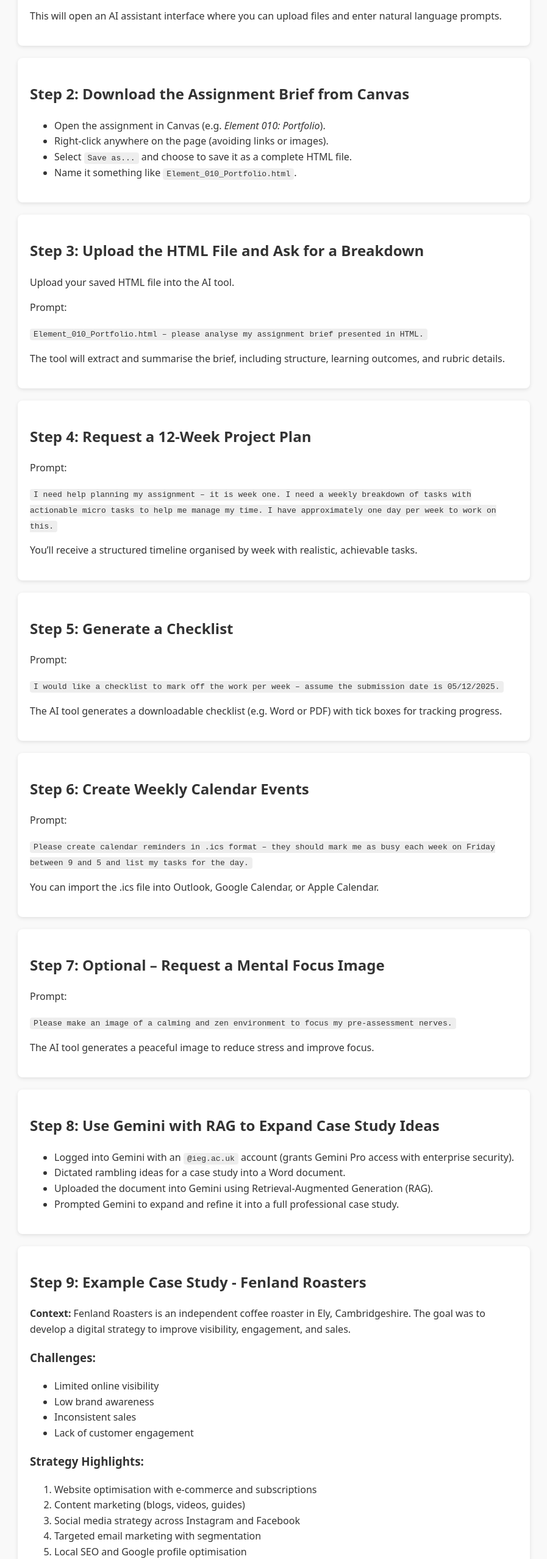
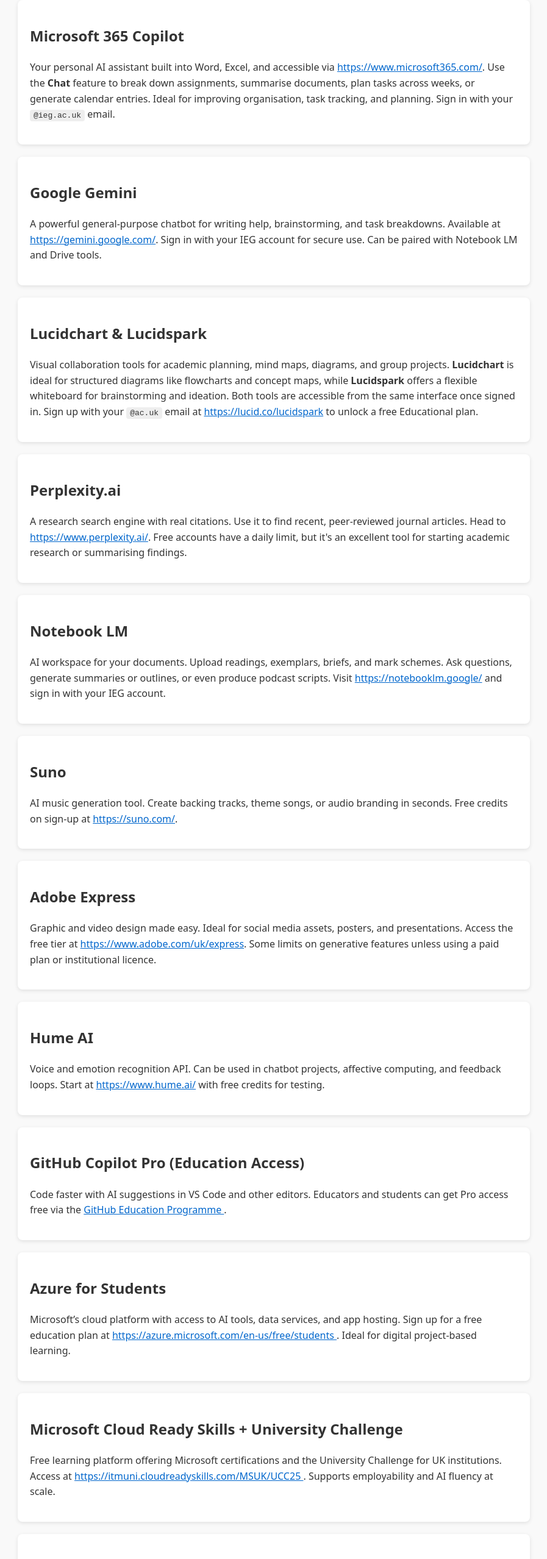
Before and after one commit to KarolynW/ai-tools-showcase, a plain HTML site: page index.html in a window 1280 px wide. Shown: the part 240-2797 px from the top of the page at 61% size, without its empty margins (191-1088 px from the left). Drawn offline with Linux system fonts and the light colour scheme; files that its build step writes are made by us from their sources.

Commit message:
Rolled back index

```diff
--- a/index.html
+++ b/index.html
@@ -2,121 +2,146 @@
 <html lang="en">
 <head>
   <meta charset="UTF-8">
-  <title>AI Assignment Workflow Demo</title>
-  <link rel="stylesheet" href="style/style.css">
+  <meta name="viewport" content="width=device-width, initial-scale=1">
+  <title>AI Tools for Academic Skills & Assessment</title>
+  <link rel="stylesheet" href="style.css">
 </head>
 <body>
+  <nav>
+    <button id="menu-toggle" class="menu-toggle" aria-label="Toggle menu">&#9776;</button>
+    <ul class="menu">
+      <li><a href="index.html">Home</a></li>
+      <li><a href="demo-prompts.html">Demo Prompts</a></li>
+    </ul>
+  </nav>
 
-  <h1>🧠 AI Workflow Demonstration: Assignment Planning with AI Tools</h1>
+  <button id="theme-toggle" aria-label="Toggle dark mode">Toggle dark mode</button>
+
+<h1>AI Tools to Support Graduate Capabilities</h1>
+<p class="codex-info">This GitHub page is also an example of interacting with Codex. Codex is an AI agent that reads instructions from users and automatically updates code.</p>
 
 <div class="tool">
-    <h2>Step 1: Access an AI Chat Interface</h2>
-    <p>Go to <a href="https://m365.cloud.microsoft/chat" target="_blank">https://m365.cloud.microsoft/chat</a> and sign in using your institutional Microsoft 365 account.</p>
-    <p>This will open an AI assistant interface where you can upload files and enter natural language prompts.</p>
+  <h2>Microsoft 365 Copilot</h2>
+  <p>
+    Your personal AI assistant built into Word, Excel, and accessible via
+    <a href="https://www.microsoft365.com/" target="_blank">https://www.microsoft365.com/</a>.
+    Use the <strong>Chat</strong> feature to break down assignments, summarise documents, plan tasks across weeks, or generate calendar entries.
+    Ideal for improving organisation, task tracking, and planning. Sign in with your <code>@ieg.ac.uk</code> email.
+  </p>
 </div>
 
 <div class="tool">
-    <h2>Step 2: Download the Assignment Brief from Canvas</h2>
-    <ul>
-      <li>Open the assignment in Canvas (e.g. <em>Element 010: Portfolio</em>).</li>
-      <li>Right-click anywhere on the page (avoiding links or images).</li>
-      <li>Select <code>Save as...</code> and choose to save it as a complete HTML file.</li>
-      <li>Name it something like <code>Element_010_Portfolio.html</code>.</li>
-    </ul>
+  <h2>Google Gemini</h2>
+  <p>
+    A powerful general-purpose chatbot for writing help, brainstorming, and task breakdowns.
+    Available at <a href="https://gemini.google.com/" target="_blank">https://gemini.google.com/</a>.
+    Sign in with your IEG account for secure use. Can be paired with Notebook LM and Drive tools.
+  </p>
 </div>
 
 <div class="tool">
-    <h2>Step 3: Upload the HTML File and Ask for a Breakdown</h2>
-    <p>Upload your saved HTML file into the AI tool.</p>
-    <p>Prompt:</p>
-    <code>Element_010_Portfolio.html – please analyse my assignment brief presented in HTML.</code>
-    <p>The tool will extract and summarise the brief, including structure, learning outcomes, and rubric details.</p>
+  <h2>Lucidchart & Lucidspark</h2>
+  <p>
+    Visual collaboration tools for academic planning, mind maps, diagrams, and group projects.
+    <strong>Lucidchart</strong> is ideal for structured diagrams like flowcharts and concept maps, while
+    <strong>Lucidspark</strong> offers a flexible whiteboard for brainstorming and ideation.
+    Both tools are accessible from the same interface once signed in.
+    Sign up with your <code>@ac.uk</code> email at
+    <a href="https://lucid.co/lucidspark" target="_blank">https://lucid.co/lucidspark</a>
+    to unlock a free Educational plan.
+  </p>
 </div>
 
 <div class="tool">
-    <h2>Step 4: Request a 12-Week Project Plan</h2>
-    <p>Prompt:</p>
-    <code>I need help planning my assignment – it is week one. I need a weekly breakdown of tasks with actionable micro tasks to help me manage my time. I have approximately one day per week to work on this.</code>
-    <p>You’ll receive a structured timeline organised by week with realistic, achievable tasks.</p>
+  <h2>Perplexity.ai</h2>
+  <p>
+    A research search engine with real citations. Use it to find recent, peer-reviewed journal articles.
+    Head to <a href="https://www.perplexity.ai/" target="_blank">https://www.perplexity.ai/</a>.
+    Free accounts have a daily limit, but it's an excellent tool for starting academic research or summarising findings.
+  </p>
 </div>
 
 <div class="tool">
-    <h2>Step 5: Generate a Checklist</h2>
-    <p>Prompt:</p>
-    <code>I would like a checklist to mark off the work per week – assume the submission date is 05/12/2025.</code>
-    <p>The AI tool generates a downloadable checklist (e.g. Word or PDF) with tick boxes for tracking progress.</p>
+  <h2>Notebook LM</h2>
+  <p>
+    AI workspace for your documents. Upload readings, exemplars, briefs, and mark schemes.
+    Ask questions, generate summaries or outlines, or even produce podcast scripts.
+    Visit <a href="https://notebooklm.google/" target="_blank">https://notebooklm.google/</a> and sign in with your IEG account.
+  </p>
 </div>
 
 <div class="tool">
-    <h2>Step 6: Create Weekly Calendar Events</h2>
-    <p>Prompt:</p>
-    <code>Please create calendar reminders in .ics format – they should mark me as busy each week on Friday between 9 and 5 and list my tasks for the day.</code>
-    <p>You can import the .ics file into Outlook, Google Calendar, or Apple Calendar.</p>
+  <h2>Suno</h2>
+  <p>
+    AI music generation tool. Create backing tracks, theme songs, or audio branding in seconds.
+    Free credits on sign-up at <a href="https://suno.com/" target="_blank">https://suno.com/</a>.
+  </p>
 </div>
 
 <div class="tool">
-    <h2>Step 7: Optional – Request a Mental Focus Image</h2>
-    <p>Prompt:</p>
-    <code>Please make an image of a calming and zen environment to focus my pre-assessment nerves.</code>
-    <p>The AI tool generates a peaceful image to reduce stress and improve focus.</p>
+  <h2>Adobe Express</h2>
+  <p>
+    Graphic and video design made easy. Ideal for social media assets, posters, and presentations.
+    Access the free tier at <a href="https://www.adobe.com/uk/express" target="_blank">https://www.adobe.com/uk/express</a>.
+    Some limits on generative features unless using a paid plan or institutional licence.
+  </p>
 </div>
 
 <div class="tool">
-    <h2>Step 8: Use Gemini with RAG to Expand Case Study Ideas</h2>
-    <ul>
-      <li>Logged into Gemini with an <code>@ieg.ac.uk</code> account (grants Gemini Pro access with enterprise security).</li>
-      <li>Dictated rambling ideas for a case study into a Word document.</li>
-      <li>Uploaded the document into Gemini using Retrieval-Augmented Generation (RAG).</li>
-      <li>Prompted Gemini to expand and refine it into a full professional case study.</li>
-    </ul>
+  <h2>Hume AI</h2>
+  <p>
+    Voice and emotion recognition API. Can be used in chatbot projects, affective computing, and feedback loops.
+    Start at <a href="https://www.hume.ai/" target="_blank">https://www.hume.ai/</a> with free credits for testing.
+  </p>
 </div>
 
 <div class="tool">
-    <h2>Step 9: Example Case Study - Fenland Roasters</h2>
-    <p><strong>Context:</strong> Fenland Roasters is an independent coffee roaster in Ely, Cambridgeshire. The goal was to develop a digital strategy to improve visibility, engagement, and sales.</p>
-
-    <h3>Challenges:</h3>
-    <ul>
-      <li>Limited online visibility</li>
-      <li>Low brand awareness</li>
-      <li>Inconsistent sales</li>
-      <li>Lack of customer engagement</li>
-    </ul>
-
-    <h3>Strategy Highlights:</h3>
-    <ol>
-      <li>Website optimisation with e-commerce and subscriptions</li>
-      <li>Content marketing (blogs, videos, guides)</li>
-      <li>Social media strategy across Instagram and Facebook</li>
-      <li>Targeted email marketing with segmentation</li>
-      <li>Local SEO and Google profile optimisation</li>
-      <li>Subscription service tiers and user control</li>
-    </ol>
-
-    <h3>Outcomes:</h3>
-    <ul>
-      <li>Increased visibility and awareness</li>
-      <li>Stable revenue through subscriptions</li>
-      <li>Better engagement and loyalty</li>
-      <li>Established brand authority</li>
-    </ul>
+  <h2>GitHub Copilot Pro (Education Access)</h2>
+  <p>
+    Code faster with AI suggestions in VS Code and other editors.
+    Educators and students can get Pro access free via the
+    <a href="https://docs.github.com/en/copilot/how-tos/manage-your-account/getting-free-access-to-copilot-pro-as-a-student-teacher-or-maintainer" target="_blank">
+      GitHub Education Programme
+    </a>.
+  </p>
 </div>
 
 <div class="tool">
-    <h2>Step 10: Use LucidSpark to Expand Social Media Strategy</h2>
-    <ul>
-      <li>Logged into <strong>LucidSpark</strong> using an <code>.ac.uk</code> email for a free educational licence.</li>
-      <li>Clicked the <strong>sparkle icon</strong> on the left toolbar to access <em>AI Quick Actions</em>.</li>
-      <li>Asked the AI to suggest social media platforms, content formats, and promotional ideas for coffee roasters.</li>
-      <li>LucidSpark generated grouped sticky notes including:</li>
-      <ul>
-        <li>Platform ideas: Instagram, TikTok, Pinterest, YouTube, Reddit</li>
-        <li>Content types: Reels, Stories, Polls, Quizzes, Lives, Memes</li>
-        <li>Campaign concepts: Brew Tips Series, Customer Stories, Seasonal Flavours, Sustainable Beans</li>
-      </ul>
-    </ul>
-    <p>The board was used to visually cluster and refine campaign strategies across multiple channels.</p>
+  <h2>Azure for Students</h2>
+  <p>
+    Microsoft’s cloud platform with access to AI tools, data services, and app hosting.
+    Sign up for a free education plan at
+    <a href="https://azure.microsoft.com/en-us/free/students" target="_blank">
+      https://azure.microsoft.com/en-us/free/students
+    </a>.
+    Ideal for digital project-based learning.
+  </p>
 </div>
 
+<div class="tool">
+  <h2>Microsoft Cloud Ready Skills + University Challenge</h2>
+  <p>
+    Free learning platform offering Microsoft certifications and the University Challenge for UK institutions.
+    Access at
+    <a href="https://itmuni.cloudreadyskills.com/MSUK/UCC25" target="_blank">
+      https://itmuni.cloudreadyskills.com/MSUK/UCC25
+    </a>.
+    Supports employability and AI fluency at scale.
+  </p>
+</div>
+
+<div class="tool">
+  <h2>Bing Video Generator (Sora)</h2>
+  <p>
+    Generate AI-powered video content using Microsoft's Bing platform, powered by Sora.
+    Quickly create short, stylised videos based on prompts. Ideal for visual storytelling and presentations.
+    Try it free at
+    <a href="https://www.bing.com/images/create?ctype=video&FORM=Bvcmc1" target="_blank">
+      https://www.bing.com/images/create?ctype=video&FORM=Bvcmc1
+    </a>.
+  </p>
+</div>
+
+<script src="scripts/main.js"></script>
 </body>
 </html>
--- /dev/null
+++ b/style/main.css
@@ -0,0 +1,33 @@
+
+body {
+    font-family: Arial, sans-serif;
+    margin: 0;
+    padding: 1rem;
+    background: #f4f4f4;
+    color: #333;
+}
+header {
+    text-align: center;
+    margin-bottom: 2rem;
+}
+.tool-grid {
+    display: flex;
+    flex-wrap: wrap;
+    gap: 1rem;
+    justify-content: center;
+}
+.tool-card {
+    background: white;
+    padding: 1rem;
+    border-radius: 8px;
+    width: 300px;
+    box-shadow: 0 2px 5px rgba(0,0,0,0.1);
+    text-align: center;
+}
+.tool-card .logo {
+    max-width: 80px;
+}
+.tool-card .qr-code {
+    max-width: 100px;
+    margin-top: 1rem;
+}
```
Lines whose indentation alone changed are shown as unchanged.
